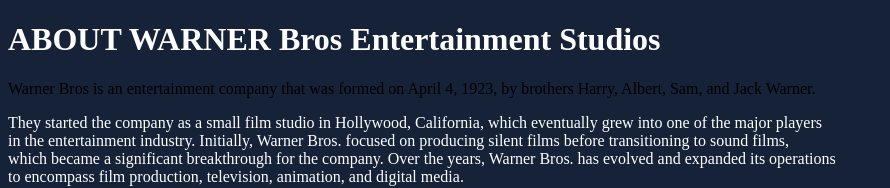
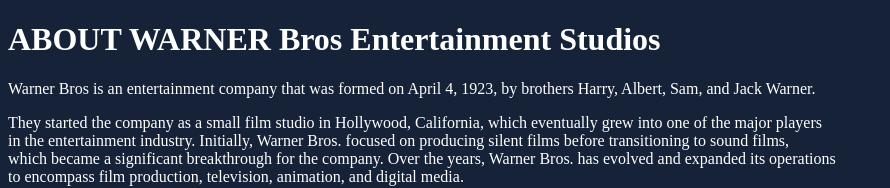
Before and after one commit to cse23-112/cse23-112, a plain HTML site: page About us.html in a window 1280 px wide. Shown: the top 188 px of the page, without its empty margins (0-890 px from the left). Drawn offline with Linux system fonts and the light colour scheme.

Commit message:
Update About us.html

```diff
--- a/About us.html
+++ b/About us.html
@@ -8,7 +8,7 @@ ABOUT WARNER Bros
 </head>
   <body>
     <h1>ABOUT WARNER Bros Entertainment Studios</h1>
-    <p>Warner Bros is an entertainment company that was formed on April 4, 1923, by brothers Harry, Albert, Sam, and Jack Warner.
+    <p style="color: white;">Warner Bros is an entertainment company that was formed on April 4, 1923, by brothers Harry, Albert, Sam, and Jack Warner.
 </p>
     <p style="color: white;"> They started the company as a small film studio in Hollywood, California, which eventually grew into one of the major players
       <br>in the entertainment industry. Initially, Warner Bros. focused on producing silent films before transitioning to sound films,
```
